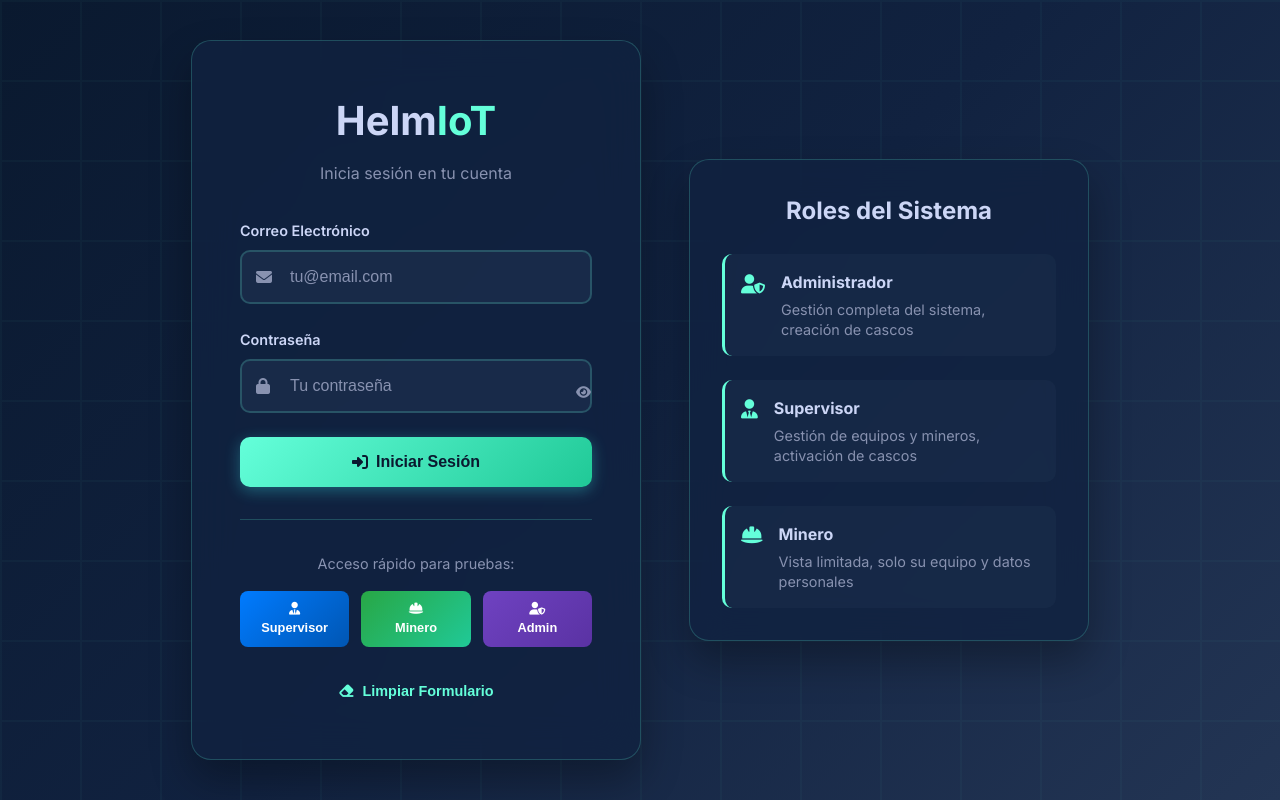
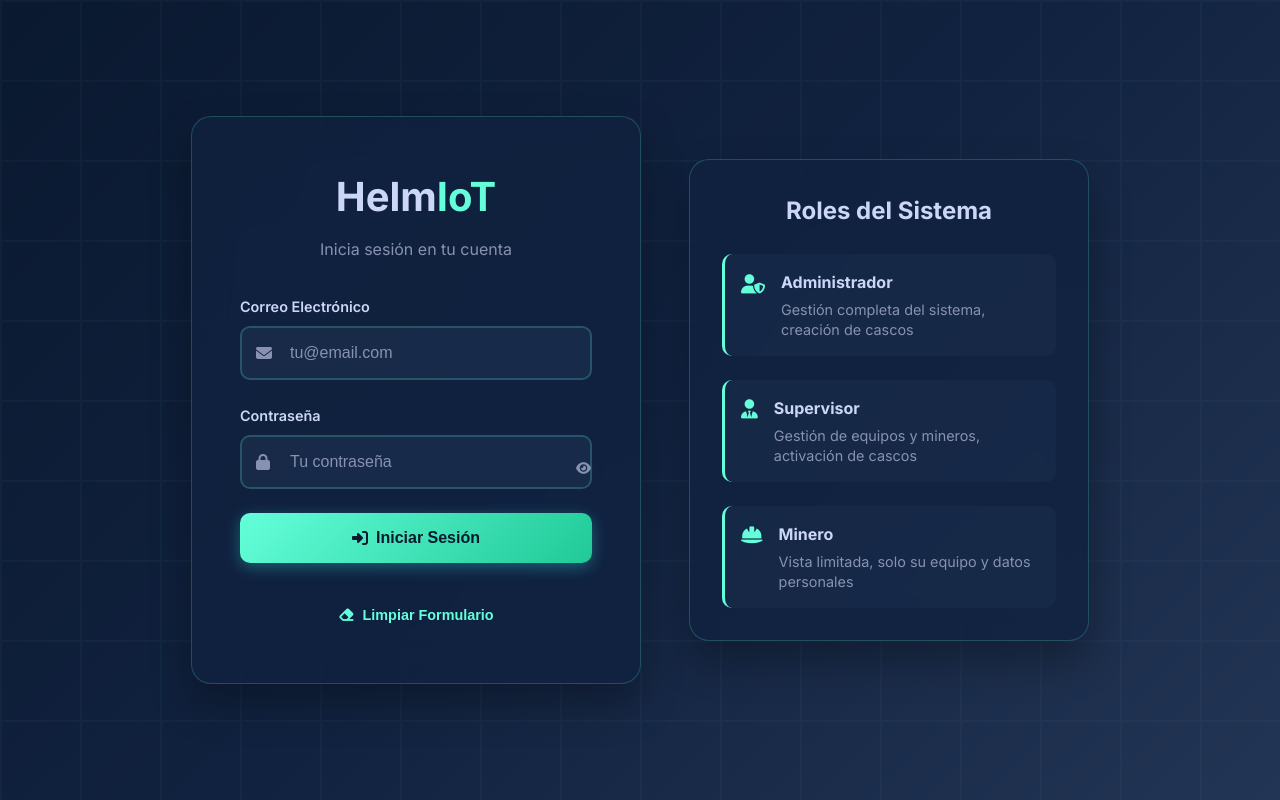
Before and after one commit to thenotoriousxul/helmweb, an Angular app: page /login in a window 1280 px wide. Built offline with nearby package versions, Linux system fonts and the light colour scheme.

Commit message:
login y registro funcionando

```diff
--- a/src/app/app.config.ts
+++ b/src/app/app.config.ts
@@ -1,11 +1,13 @@
-import { ApplicationConfig, provideZonelessChangeDetection } from '@angular/core';
+import { ApplicationConfig, provideZonelessChangeDetection, importProvidersFrom } from '@angular/core';
 import { provideRouter } from '@angular/router';
+import { HttpClientModule } from '@angular/common/http';
 
 import { routes } from './app.routes';
 
 export const appConfig: ApplicationConfig = {
   providers: [
     provideRouter(routes),
-    provideZonelessChangeDetection()
+    provideZonelessChangeDetection(),
+    importProvidersFrom(HttpClientModule)
   ]
 };
--- a/src/app/components/layout/layout.component.ts
+++ b/src/app/components/layout/layout.component.ts
@@ -132,7 +132,7 @@ interface UserProfile {
               <span>{{ userProfile.avatar }}</span>
             </div>
             <div class="user-info">
-              <span class="user-name">{{ userProfile.name }}</span>
+              <span class="user-name">{{ userProfile.fullName }}</span>
               <span class="user-role">{{ getRoleDisplayName(userProfile.role) }}</span>
             </div>
             <div class="dropdown-arrow" [class.open]="showProfileDropdown">
@@ -279,9 +279,9 @@ export class LayoutComponent implements OnInit {
 
   userProfile: User = {
     id: '',
-    name: '',
+    fullName: '',
     email: '',
-    role: 'MINERO',
+    role: 'minero',
     avatar: ''
   };
 
@@ -408,11 +408,11 @@ export class LayoutComponent implements OnInit {
     return { totalAlerts };
   }
 
-  getRoleDisplayName(role: string): string {
+    getRoleDisplayName(role: string): string {
     switch (role) {
-      case 'SUPERVISOR': return 'Supervisor';
-      case 'MINERO': return 'Minero';
-      case 'ADMIN': return 'Administrador';
+      case 'supervisor': return 'Supervisor';
+      case 'minero': return 'Minero';
+      case 'admin': return 'Administrador';
       default: return role;
     }
   }
--- a/src/app/components/login/login.component.html
+++ b/src/app/components/login/login.component.html
@@ -65,35 +65,7 @@
     </form>
 
     <!-- Botones de prueba para desarrollo -->
-    <div class="demo-buttons" *ngIf="!isLoading">
-      <p class="demo-label">Acceso rápido para pruebas:</p>
-      <div class="demo-buttons-grid">
-        <button
-          type="button"
-          class="btn btn-demo supervisor"
-          (click)="loginAsSupervisor()"
-        >
-          <i class="fas fa-user-tie"></i>
-          Supervisor
-        </button>
-        <button
-          type="button"
-          class="btn btn-demo minero"
-          (click)="loginAsMinero()"
-        >
-          <i class="fas fa-hard-hat"></i>
-          Minero
-        </button>
-        <button
-          type="button"
-          class="btn btn-demo admin"
-          (click)="loginAsAdmin()"
-        >
-          <i class="fas fa-user-shield"></i>
-          Admin
-        </button>
-      </div>
-    </div>
+    <!-- Eliminado: demo-buttons y demo-buttons-grid -->
 
     <div class="login-footer">
       <button
--- a/src/app/components/profile/profile.component.ts
+++ b/src/app/components/profile/profile.component.ts
@@ -369,7 +369,7 @@ export class ProfileComponent {
     this.closePasswordModal();
   }
 
-  updatePreference(preference: string) {
+    updatePreference(preference: string) {
     // Implementar actualización de preferencias
     console.log('Actualizando preferencia:', preference, this.userProfile.preferences[preference as keyof typeof this.userProfile.preferences]);
   }
--- a/src/app/components/supervisors/supervisors.component.html
+++ b/src/app/components/supervisors/supervisors.component.html
@@ -82,7 +82,7 @@
               <span>{{ supervisor.avatar }}</span>
             </div>
             <div class="supervisor-details">
-              <h3>{{ supervisor.name }}</h3>
+              <h3>{{ supervisor.fullName }}</h3>
               <span class="supervisor-email">{{ supervisor.email }}</span>
               <span class="supervisor-code">Código: {{ supervisor.accessCode }}</span>
             </div>
@@ -180,7 +180,7 @@
       <div class="modal-body">
         <div class="access-code-section">
           <div class="supervisor-info-display">
-            <h4>{{ selectedSupervisor?.name }}</h4>
+            <h4>{{ selectedSupervisor?.fullName }}</h4>
             <p>{{ selectedSupervisor?.email }}</p>
           </div>
 
--- a/src/app/components/supervisors/supervisors.component.ts
+++ b/src/app/components/supervisors/supervisors.component.ts
@@ -43,9 +43,9 @@ export class SupervisorsComponent implements OnInit {
     this.supervisors = [
       {
         id: '1',
-        name: 'Juan',
+        fullName: 'Juan',
         email: 'juan.supervisor@helmmining.com',
-        role: 'SUPERVISOR',
+        role: 'supervisor',
         avatar: 'JS',
         department: 'Minería',
         totalHelmets: 15,
@@ -56,9 +56,9 @@ export class SupervisorsComponent implements OnInit {
       },
       {
         id: '2',
-        name: 'María',
+        fullName: 'María',
         email: 'maria.supervisor@helmmining.com',
-        role: 'SUPERVISOR',
+        role: 'supervisor',
         avatar: 'MS',
         department: 'Minería',
         totalHelmets: 20,
@@ -69,9 +69,9 @@ export class SupervisorsComponent implements OnInit {
       },
       {
         id: '3',
-        name: 'Pedro',
+        fullName: 'Pedro',
         email: 'pedro.supervisor@helmmining.com',
-        role: 'SUPERVISOR',
+        role: 'supervisor',
         avatar: 'PS',
         department: 'Minería',
         totalHelmets: 10,
@@ -91,7 +91,7 @@ export class SupervisorsComponent implements OnInit {
 
   filterSupervisors() {
     this.filteredSupervisors = this.supervisors.filter(supervisor => {
-      const fullName = supervisor.name.toLowerCase();
+      const fullName = supervisor.fullName.toLowerCase();
       const matchesSearch = fullName.includes(this.searchTerm.toLowerCase()) ||
                            supervisor.email.toLowerCase().includes(this.searchTerm.toLowerCase()) ||
                            supervisor.accessCode?.toLowerCase().includes(this.searchTerm.toLowerCase());
@@ -115,9 +115,9 @@ export class SupervisorsComponent implements OnInit {
       const accessCode = this.generateAccessCode();
       const newSupervisor: Supervisor = {
         id: (this.supervisors.length + 1).toString(),
-        name: 'Pendiente de Registro',
+        fullName: 'Pendiente de Registro',
         email: this.newSupervisor.email,
-        role: 'SUPERVISOR',
+        role: 'supervisor',
         avatar: 'PS',
         department: 'Minería',
         totalHelmets: 0,
--- a/src/app/services/auth.service.ts
+++ b/src/app/services/auth.service.ts
@@ -1,15 +1,22 @@
 import { Injectable } from '@angular/core';
 import { BehaviorSubject, Observable } from 'rxjs';
+import { HttpClient } from '@angular/common/http';
 
 export interface User {
   id: string;
-  name: string;
+  fullName: string;
   email: string;
-  role: 'SUPERVISOR' | 'MINERO' | 'ADMIN';
-  avatar: string;
+  role: 'supervisor' | 'minero' | 'admin';
+  avatar?: string;
   department?: string;
   teamId?: string;
   supervisorId?: string;
+  fechaContratacion?: string;
+  especialidadEnMineria?: string;
+  genero?: string;
+  cascoId?: string;
+  createdAt?: string;
+  updatedAt?: string;
 }
 
 export interface Helmet {
@@ -80,56 +87,52 @@ export class AuthService {
   private currentUserSubject = new BehaviorSubject<User | null>(null);
   public currentUser$ = this.currentUserSubject.asObservable();
 
-  constructor() {
-    // Simular usuario logueado para desarrollo
+  constructor(private http: HttpClient) {
     const storedUser = localStorage.getItem('currentUser');
-    if (storedUser) {
-      this.currentUserSubject.next(JSON.parse(storedUser));
+    if (storedUser && storedUser !== 'null' && storedUser !== 'undefined' && storedUser.trim() !== '') {
+      try {
+        const user = JSON.parse(storedUser);
+        this.currentUserSubject.next(user);
+      } catch (error) {
+        console.error('Error parsing stored user:', error);
+        localStorage.removeItem('currentUser');
+      }
     }
   }
 
-  login(email: string, password: string): Observable<User> {
-    // Simulación de login - en producción esto sería una llamada HTTP
+  login(email: string, password: string): Observable<any> {
     return new Observable(observer => {
-      setTimeout(() => {
-        let user: User;
+      this.http.post<any>('http://localhost:3333/login', { email, password }, { withCredentials: true })
+        .subscribe({
+          next: (response) => {
+            const user = response.data.user;
+            localStorage.setItem('currentUser', JSON.stringify(user));
+            this.currentUserSubject.next(user);
+            observer.next(user);
+            observer.complete();
+          },
+          error: (err) => {
+            observer.error(err);
+          }
+        });
+    });
+  }
 
-        if (email.includes('supervisor')) {
-          user = {
-            id: '1',
-            name: 'Juan Supervisor',
-            email: email,
-            role: 'SUPERVISOR',
-            avatar: 'JS',
-            department: 'Minería'
-          };
-        } else if (email.includes('minero')) {
-          user = {
-            id: '2',
-            name: 'Carlos Minero',
-            email: email,
-            role: 'MINERO',
-            avatar: 'CM',
-            department: 'Minería',
-            teamId: '1',
-            supervisorId: '1'
-          };
-        } else {
-          user = {
-            id: '3',
-            name: 'Admin Sistema',
-            email: email,
-            role: 'ADMIN',
-            avatar: 'AS',
-            department: 'IT'
-          };
-        }
-
-        localStorage.setItem('currentUser', JSON.stringify(user));
-        this.currentUserSubject.next(user);
-        observer.next(user);
-        observer.complete();
-      }, 1000);
+  register(data: { fullName: string; email: string; password: string; codigo: string }): Observable<any> {
+    return new Observable(observer => {
+      this.http.post<any>('http://localhost:3333/register', data, { withCredentials: true })
+        .subscribe({
+          next: (response) => {
+            const user = response.data.user;
+            localStorage.setItem('currentUser', JSON.stringify(user));
+            this.currentUserSubject.next(user);
+            observer.next(user);
+            observer.complete();
+          },
+          error: (err) => {
+            observer.error(err);
+          }
+        });
     });
   }
 
@@ -152,15 +155,15 @@ export class AuthService {
   }
 
   isSupervisor(): boolean {
-    return this.hasRole('SUPERVISOR');
+    return this.hasRole('supervisor');
   }
 
   isMinero(): boolean {
-    return this.hasRole('MINERO');
+    return this.hasRole('minero');
   }
 
   isAdmin(): boolean {
-    return this.hasRole('ADMIN');
+    return this.hasRole('admin');
   }
 
   canCreateEquipment(): boolean {
```
Also changed, not shown: src/app/components/dashboard/dashboard.component.html (+6 -7 lines), src/app/components/dashboard/dashboard.component.ts (+42 -10 lines), src/app/components/login/login.component.ts (+5 -4 lines), src/app/components/register/register.component.ts (+20 -4 lines), 1 other file (tests, documents, lock files or other folders).
